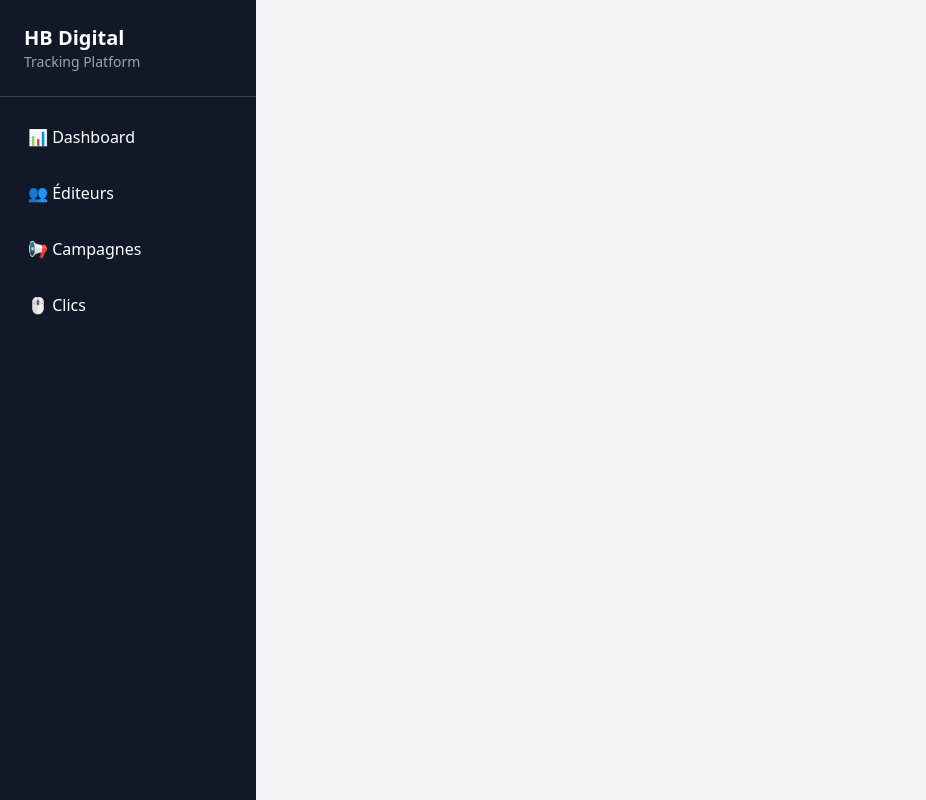
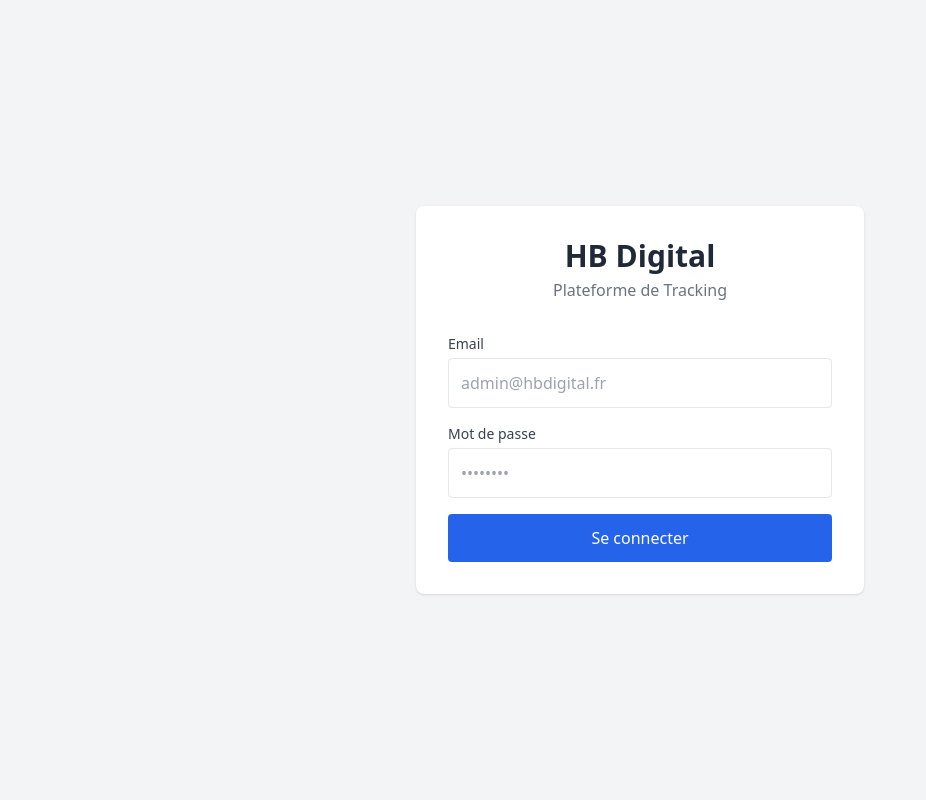
Before and after one commit to hbdigital-obh/tracking, a React (Create React App) app: page /login in a window 1280 px wide. Shown: the whole page, without its empty margins (0-926 px from the left). Built offline with nearby package versions, Linux system fonts and the light colour scheme.

Commit message:
Ajout page Login + protection des routes

```diff
--- a/src/App.js
+++ b/src/App.js
@@ -2,32 +2,52 @@
 // App.js — Fichier principal qui assemble tout
 // ============================================================
 import React from 'react';
-import { BrowserRouter, Routes, Route } from 'react-router-dom';
+import { BrowserRouter, Routes, Route, Navigate } from 'react-router-dom';
 import Navbar from './components/Navbar';
 import Dashboard from './pages/Dashboard';
 import Editeurs from './pages/Editeurs';
 import Campagnes from './pages/Campagnes';
+import Clics from './pages/Clics';
+import Login from './pages/Login';
+
+// Vérifie si l'utilisateur est connecté
+// Si le token existe dans localStorage → connecté
+const isAuthenticated = () => {
+  return localStorage.getItem('token') !== null;
+};
+
+// Composant qui protège les routes
+// Si pas connecté → redirige vers /login
+function PrivateRoute({ children }) {
+  return isAuthenticated() ? children : <Navigate to="/login" />;
+}
 
 function App() {
   return (
-    // BrowserRouter gère la navigation entre les pages
     <BrowserRouter>
+      <Routes>
+
+        {/* Page login — accessible sans être connecté */}
+        <Route path="/login" element={<Login />} />
+
+        {/* Pages protégées — faut être connecté */}
+        <Route path="/*" element={
+          <PrivateRoute>
             <div className="flex bg-gray-100 min-h-screen">
-
-        {/* La navbar est toujours visible à gauche */}
               <Navbar />
-
-        {/* Le contenu change selon la page */}
               <div className="flex-1">
                 <Routes>
-            {/* Chaque Route associe une URL à une page */}
                   <Route path="/" element={<Dashboard />} />
                   <Route path="/editeurs" element={<Editeurs />} />
                   <Route path="/campagnes" element={<Campagnes />} />
+                  <Route path="/clics" element={<Clics />} />
                 </Routes>
               </div>
+            </div>
+          </PrivateRoute>
+        } />
 
-      </div>
+      </Routes>
     </BrowserRouter>
   );
 }
--- /dev/null
+++ b/src/pages/Clics.js
@@ -0,0 +1,89 @@
+// ============================================================
+// Clics.js — Page qui affiche tous les clics
+// ============================================================
+import React, { useState, useEffect } from 'react';
+import { getClics } from '../services/api';
+
+function Clics() {
+
+  const [clics, setClics] = useState([]);
+  const [loading, setLoading] = useState(true);
+  const [page, setPage] = useState(1);
+
+  useEffect(() => {
+    chargerClics();
+  }, [page]);
+
+  const chargerClics = async () => {
+    try {
+      const data = await getClics(page);
+      setClics(data);
+    } catch (error) {
+      console.error("Erreur chargement clics", error);
+    } finally {
+      setLoading(false);
+    }
+  };
+
+  if (loading) return <div className="p-8">Chargement...</div>;
+
+  return (
+    <div className="p-8">
+
+      <h1 className="text-2xl font-bold text-gray-800 mb-6">
+        Liste des clics
+      </h1>
+
+      <div className="bg-white rounded-lg shadow p-6">
+        <table className="w-full text-sm">
+          <thead>
+            <tr className="bg-gray-50 text-gray-600">
+              <th className="p-3 text-left">ID</th>
+              <th className="p-3 text-left">Éditeur</th>
+              <th className="p-3 text-left">Campagne</th>
+              <th className="p-3 text-left">Date</th>
+              <th className="p-3 text-left">Device</th>
+              <th className="p-3 text-left">Token</th>
+            </tr>
+          </thead>
+          <tbody>
+            {clics.map((clic) => (
+              <tr key={clic.id} className="border-t hover:bg-gray-50">
+                <td className="p-3">{clic.id}</td>
+                <td className="p-3">{clic.editeur_id}</td>
+                <td className="p-3">{clic.campagne_id}</td>
+                <td className="p-3">
+                  {new Date(clic.timestamp).toLocaleString('fr-FR')}
+                </td>
+                <td className="p-3">{clic.device}</td>
+                <td className="p-3 text-xs text-gray-400">{clic.token}</td>
+              </tr>
+            ))}
+          </tbody>
+        </table>
+
+        {/* Pagination */}
+        <div className="flex gap-2 mt-4">
+          <button
+            onClick={() => setPage(p => Math.max(1, p - 1))}
+            disabled={page === 1}
+            className="px-4 py-2 bg-gray-200 rounded hover:bg-gray-300 disabled:opacity-50"
+          >
+            Précédent
+          </button>
+          <span className="px-4 py-2">Page {page}</span>
+          <button
+            onClick={() => setPage(p => p + 1)}
+            disabled={clics.length < 50}
+            className="px-4 py-2 bg-gray-200 rounded hover:bg-gray-300 disabled:opacity-50"
+          >
+            Suivant
+          </button>
+        </div>
+
+      </div>
+    </div>
+  );
+}
+
+export default Clics;
--- /dev/null
+++ b/src/pages/Login.js
@@ -0,0 +1,114 @@
+// ============================================================
+// Login.js — Page de connexion admin
+// ============================================================
+import React, { useState } from 'react';
+import { useNavigate } from 'react-router-dom';
+import api from '../services/api';
+
+function Login() {
+
+  // useNavigate permet de rediriger vers une autre page
+  const navigate = useNavigate();
+
+  const [formulaire, setFormulaire] = useState({
+    email: '',
+    mot_de_passe: ''
+  });
+
+  const [erreur, setErreur] = useState('');
+  const [loading, setLoading] = useState(false);
+
+  const handleChange = (e) => {
+    setFormulaire({
+      ...formulaire,
+      [e.target.name]: e.target.value
+    });
+  };
+
+  const handleSubmit = async (e) => {
+    e.preventDefault();
+    setLoading(true);
+    setErreur('');
+
+    try {
+      // On envoie email + mot de passe à l'API
+      const response = await api.post('/auth/login', formulaire);
+
+      // On sauvegarde le token dans le localStorage
+      // Comme ça il reste même si on rafraîchit la page
+      localStorage.setItem('token', response.data.access_token);
+
+      // On redirige vers le dashboard
+      navigate('/');
+
+    } catch (error) {
+      setErreur('Email ou mot de passe incorrect');
+    } finally {
+      setLoading(false);
+    }
+  };
+
+  return (
+    <div className="min-h-screen bg-gray-100 flex items-center justify-center">
+      <div className="bg-white rounded-lg shadow p-8 w-full max-w-md">
+
+        {/* Logo */}
+        <div className="text-center mb-8">
+          <h1 className="text-3xl font-bold text-gray-800">HB Digital</h1>
+          <p className="text-gray-500 mt-1">Plateforme de Tracking</p>
+        </div>
+
+        {/* Message d'erreur */}
+        {erreur && (
+          <div className="bg-red-100 text-red-700 p-3 rounded mb-4">
+            {erreur}
+          </div>
+        )}
+
+        {/* Formulaire */}
+        <form onSubmit={handleSubmit} className="space-y-4">
+          <div>
+            <label className="block text-sm font-medium text-gray-700 mb-1">
+              Email
+            </label>
+            <input
+              type="email"
+              name="email"
+              value={formulaire.email}
+              onChange={handleChange}
+              className="w-full border rounded p-3 focus:outline-none focus:border-blue-500"
+              placeholder="admin@hbdigital.fr"
+              required
+            />
+          </div>
+
+          <div>
+            <label className="block text-sm font-medium text-gray-700 mb-1">
+              Mot de passe
+            </label>
+            <input
+              type="password"
+              name="mot_de_passe"
+              value={formulaire.mot_de_passe}
+              onChange={handleChange}
+              className="w-full border rounded p-3 focus:outline-none focus:border-blue-500"
+              placeholder="••••••••"
+              required
+            />
+          </div>
+
+          <button
+            type="submit"
+            disabled={loading}
+            className="w-full bg-blue-600 text-white p-3 rounded hover:bg-blue-700 disabled:opacity-50 font-medium"
+          >
+            {loading ? 'Connexion...' : 'Se connecter'}
+          </button>
+        </form>
+
+      </div>
+    </div>
+  );
+}
+
+export default Login;
```
Lines whose indentation alone changed are shown as unchanged.
